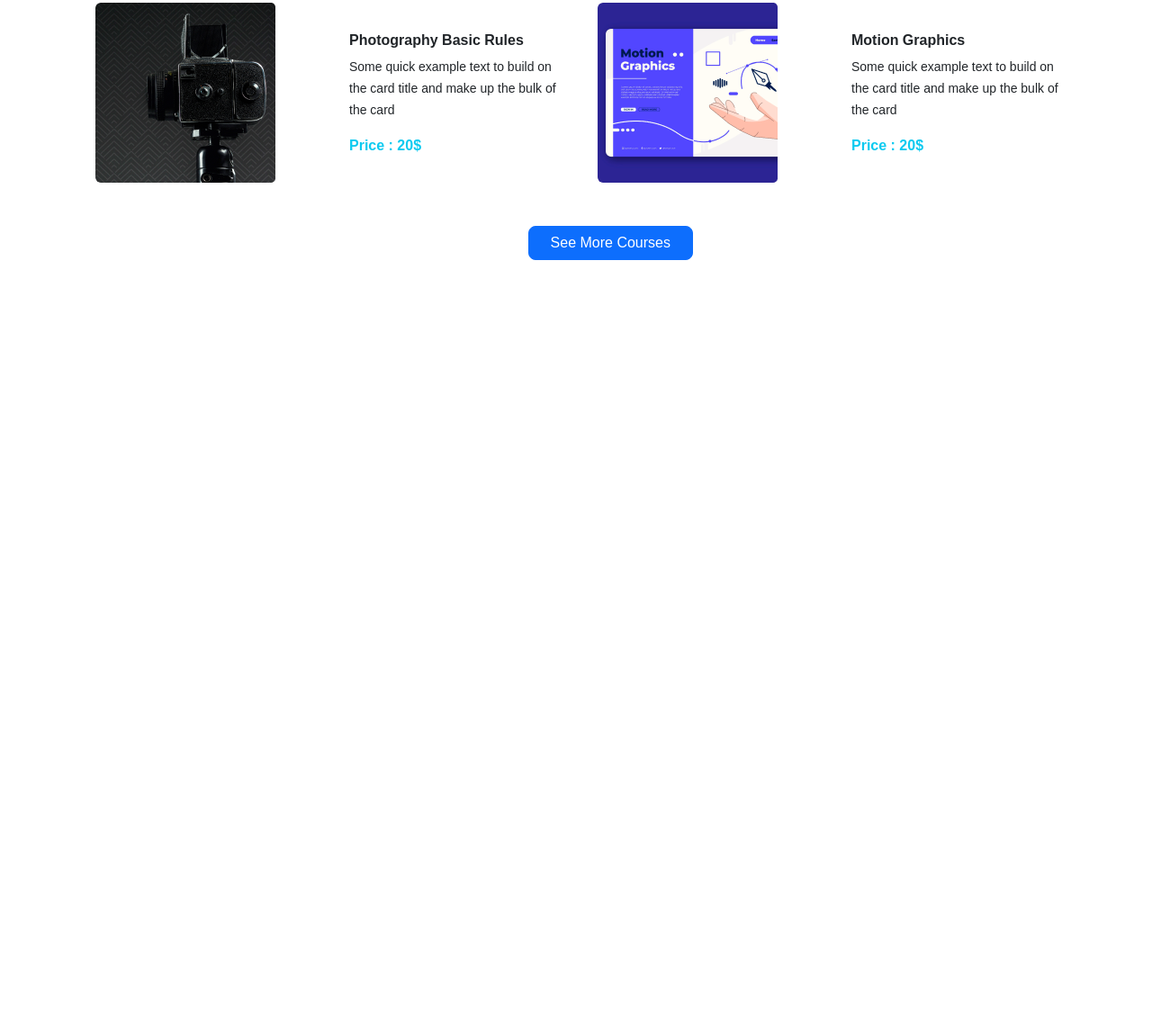
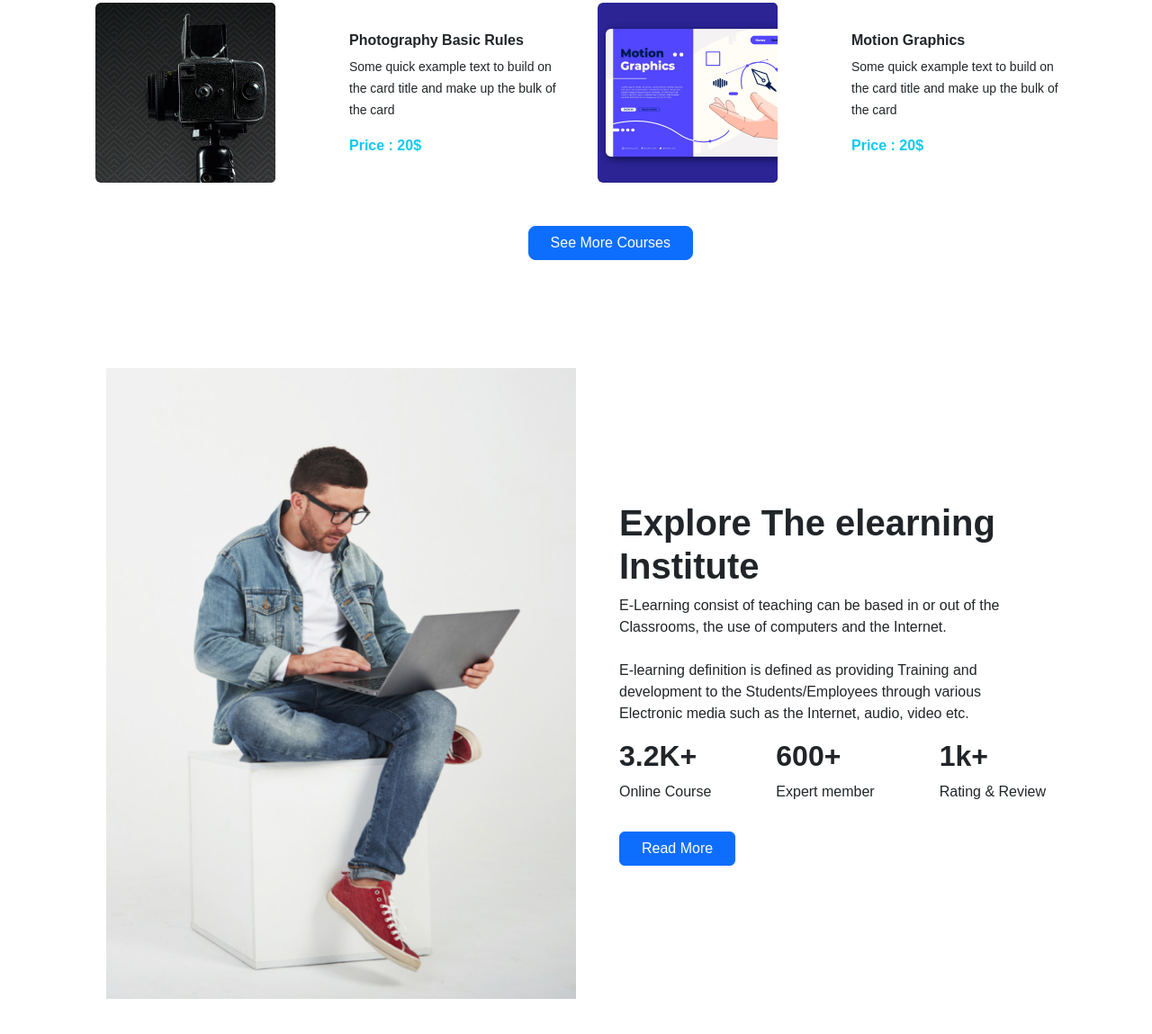
Before and after one commit to AnamikaSa/Education-website-anamika, a plain HTML site: page index.html in a window 1280 px wide. Shown: the part 1445-2594 px from the top of the page at 90% size. Before the commit the page ends 1758 px from the top, so only its background shows below. Drawn offline with nearby package versions, Linux system fonts and the light colour scheme.

Commit message:
Explore The elearning part added

```diff
--- a/index.html
+++ b/index.html
@@ -32,11 +32,13 @@
         .navbar-margin-custom {
             margin-right: 130px;
         }
-        .see-more-btn{
+
+        .see-more-btn {
             margin-left: 45%;
         }
     </style>
 </head>
+
 <body>
 
     <!-- Header start -->
@@ -87,6 +89,7 @@
 
         <!-- Banner Part -->
 
+        <section>
         <div id="carouselExampleDark" class=" container carousel slide" data-bs-ride="carousel">
             <div class="carousel-inner rounded-3">
                 <div class="carousel-item active background-custom-css" data-bs-interval="10000">
@@ -130,6 +133,7 @@
                 <span class="visually-hidden">Next</span>
             </button>
         </div>
+    </section>
     </header>
 
     <!-- Header end -->
@@ -160,10 +164,11 @@
                                 <img src="images/course/course-1.png" class="img-fluid rounded-start">
                             </div>
 
-                            <div class="col mt-3 me-5" >
+                            <div class="col mt-3 me-5">
                                 <div class="card-body">
                                     <h6 class="card-title fw-bold">Fundamental Of UI/US Design</h6>
-                                    <p class="card-text fw-light"> <small>Some quick example text to build on the card title
+                                    <p class="card-text fw-light"> <small>Some quick example text to build on the card
+                                            title
                                             and make up the bulk of the card</small></p>
                                     <span class="text-info">Price : 20$</span>
                                 </div>
@@ -181,10 +186,11 @@
                             </div>
 
                             <div class="col mt-3 me-5">
-                                <div class="card-body" >
+                                <div class="card-body">
                                     <h6 class="card-title fw-bold">Javascript Basic to advanced
                                     </h6>
-                                    <p class="card-text fw-light"> <small>Some quick example text to build on the card title
+                                    <p class="card-text fw-light"> <small>Some quick example text to build on the card
+                                            title
                                             and make up the bulk of the card</small></p>
                                     <span class="text-info">Price : 20$</span>
                                 </div>
@@ -204,7 +210,8 @@
                                 <div class="card-body">
                                     <h6 class="card-title fw-bold">Fullstack Web Development
                                     </h6>
-                                    <p class="card-text fw-light"> <small>Some quick example text to build on the card title
+                                    <p class="card-text fw-light"> <small>Some quick example text to build on the card
+                                            title
                                             and make up the bulk of the card</small></p>
                                     <span class="text-info">Price : 20$</span>
                                 </div>
@@ -225,7 +232,8 @@
                                 <div class="card-body">
                                     <h6 class="card-title fw-bold">Digital Marketing
                                     </h6>
-                                    <p class="card-text fw-light"> <small>Some quick example text to build on the card title
+                                    <p class="card-text fw-light"> <small>Some quick example text to build on the card
+                                            title
                                             and make up the bulk of the card</small></p>
                                     <span class="text-info">Price : 20$</span>
                                 </div>
@@ -246,7 +254,8 @@
                                 <div class="card-body">
                                     <h6 class="card-title fw-bold">Photography Basic Rules
                                     </h6>
-                                    <p class="card-text fw-light"> <small>Some quick example text to build on the card title
+                                    <p class="card-text fw-light"> <small>Some quick example text to build on the card
+                                            title
                                             and make up the bulk of the card</small></p>
                                     <span class="text-info">Price : 20$</span>
                                 </div>
@@ -267,7 +276,8 @@
                                 <div class="card-body">
                                     <h6 class="card-title fw-bold">Motion Graphics
                                     </h6>
-                                    <p class="card-text fw-light"> <small>Some quick example text to build on the card title
+                                    <p class="card-text fw-light"> <small>Some quick example text to build on the card
+                                            title
                                             and make up the bulk of the card</small></p>
                                     <span class="text-info">Price : 20$</span>
                                 </div>
@@ -280,7 +290,35 @@
             <div class="mt-4 p-4">
                 <button class="btn btn-primary see-more-btn ps-4 pe-4 rounded-3"> See More Courses</button>
             </div>
+        </section>
 
+        <!-- Explore The elearning start -->
+
+        <section class="container d-flex p-5 mt-5">
+            <div class="w-50 ">
+                <img class="w-100" src="images/working.png">
+              </div>
+              <div class="w-50 d-flex align-items-center">
+                <div class="ms-5">
+                    <h1 class="fw-bold display-6" >Explore The elearning Institute</h1>
+                    <p  class="fw-light">E-Learning consist of teaching can be based in or out of the Classrooms, the use of computers and the Internet. <br><br> E-learning definition is defined as providing Training and development to the Students/Employees through various Electronic media such as the Internet, audio, video etc.</p>
+                    <div class="d-flex justify-content-between">
+                      <div>
+                        <h2 class="fw-bold">3.2K+</h2>
+                        <p class="fw-lighter">Online Course</p>
+                      </div>
+                      <div>
+                        <h2  class="fw-bold">600+</h2>
+                        <p class="fw-lighter">Expert member</p>
+                      </div>
+                      <div>
+                        <h2  class="fw-bold">1k+</h2>
+                        <p class="fw-lighter">Rating & Review</p>
+                      </div>
+                    </div>
+                    <button class="btn btn-primary mt-3 ps-4 pe-4">Read More</button>
+                </div>
+              </div>
         </section>
     </main>
 
```
Lines whose indentation alone changed are shown as unchanged.
